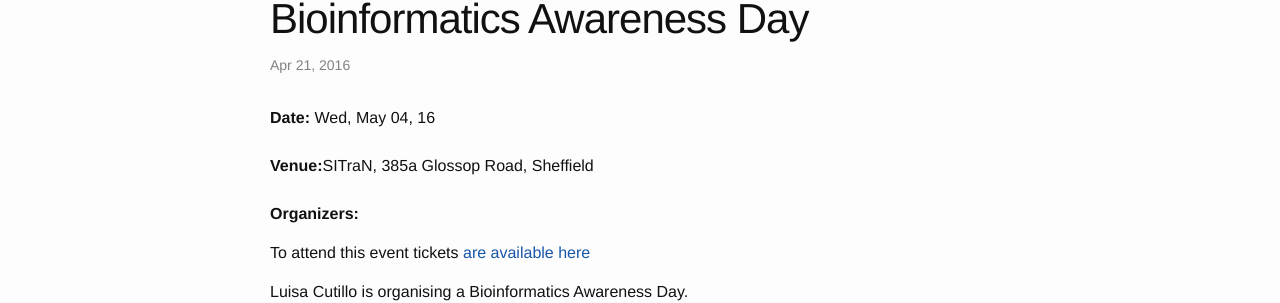
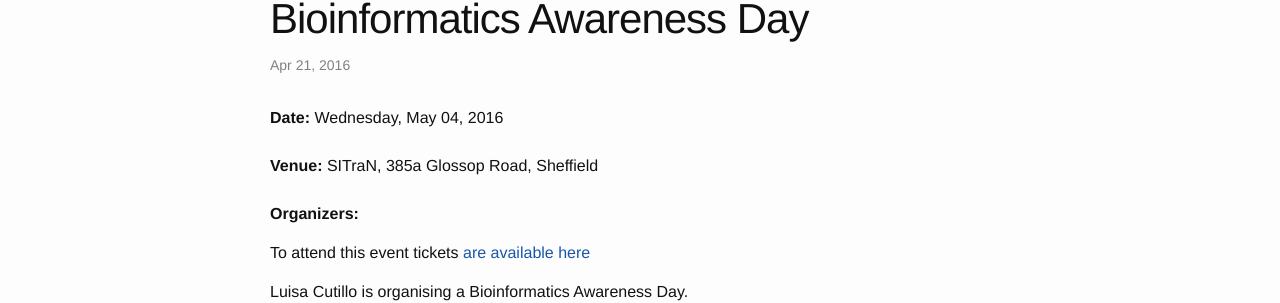
Before and after one commit to sods/sods.github.io, a Jekyll site: the page built from _posts/2016-04-21-bioinformatics-awareness-day.md, in a window 1280 px wide. Shown: the part 150-453 px from the top of the page. Built offline with Jekyll 4.4.1, drawn with Linux system fonts in a browser that asks for light colours; part of the change alters nothing that is shown.

```diff
--- a/_layouts/event.html
+++ b/_layouts/event.html
@@ -3,13 +3,13 @@ layout: post
 ---
 <p>
   {% if page.event.date %}
-  <b>Date:</b> {{ page.event.date | date: "%a, %b %d, %y" }}<br><br>
+  <b>Date:</b> {{ page.event.date | date: "%A, %b %d, %Y" }}<br><br>
   {% endif %}
   {% if page.event.start %}
   <b>Time:</b> {{ page.event.start }}{% if page.event.end %} - {{ page.event.end }}{% endif %}<br><br>
   {% endif %}
   {% if page.event.room or page.event.location %}
-  <b>Venue:</b>{% if page.event.room and page.event.location %}{{ page.event.room }}, {{ page.event.location }}{% else %}{{ page.event.room }}{{ page.event.location }}{% endif %}<br><br>
+  <b>Venue:</b> {% if page.event.room and page.event.location %}{{ page.event.room }}, {{ page.event.location }}{% else %}{{ page.event.room }}{{ page.event.location }}{% endif %}<br><br>
   {% endif %}
 
   <b>Organizers:</b>
```
